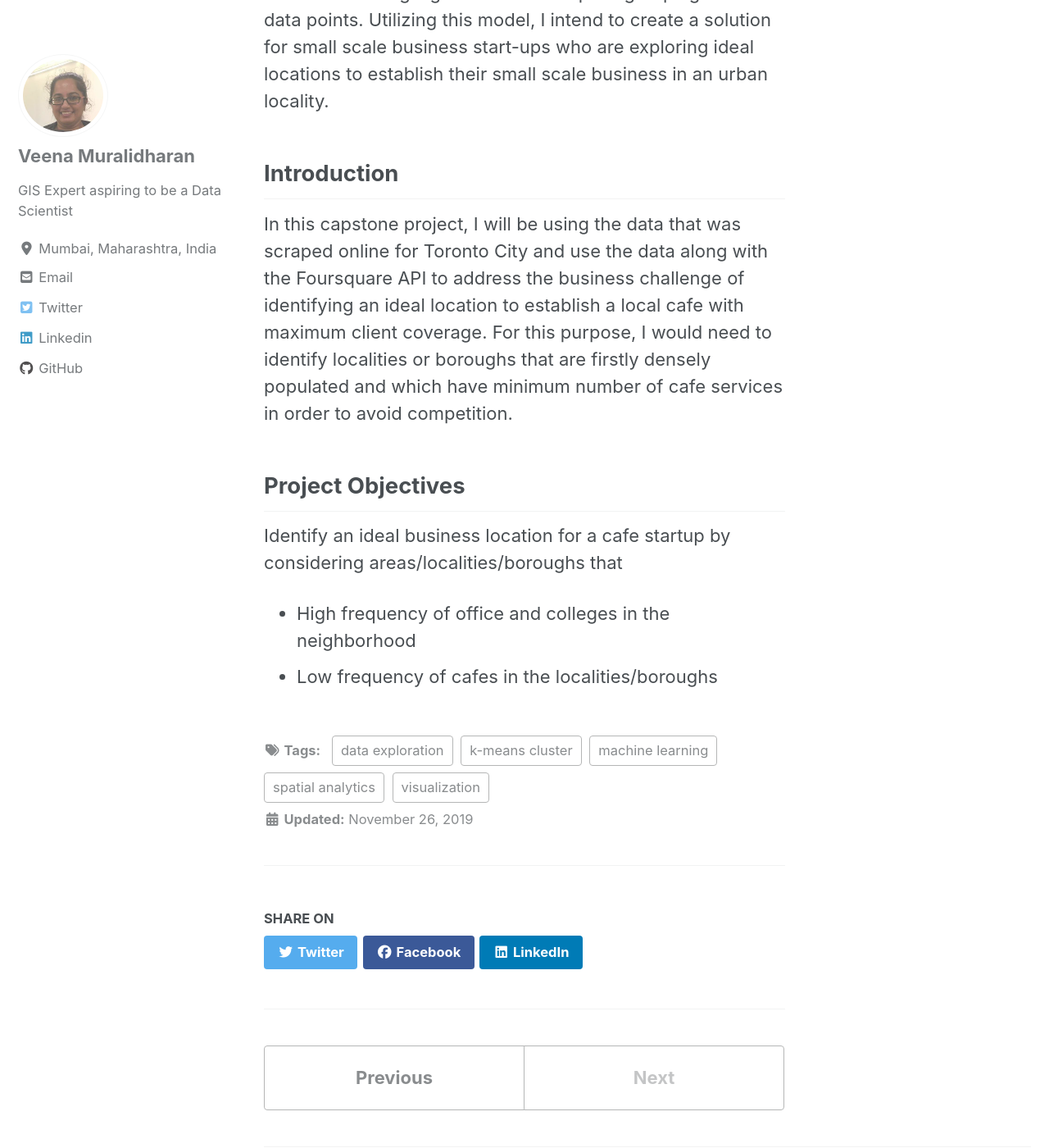
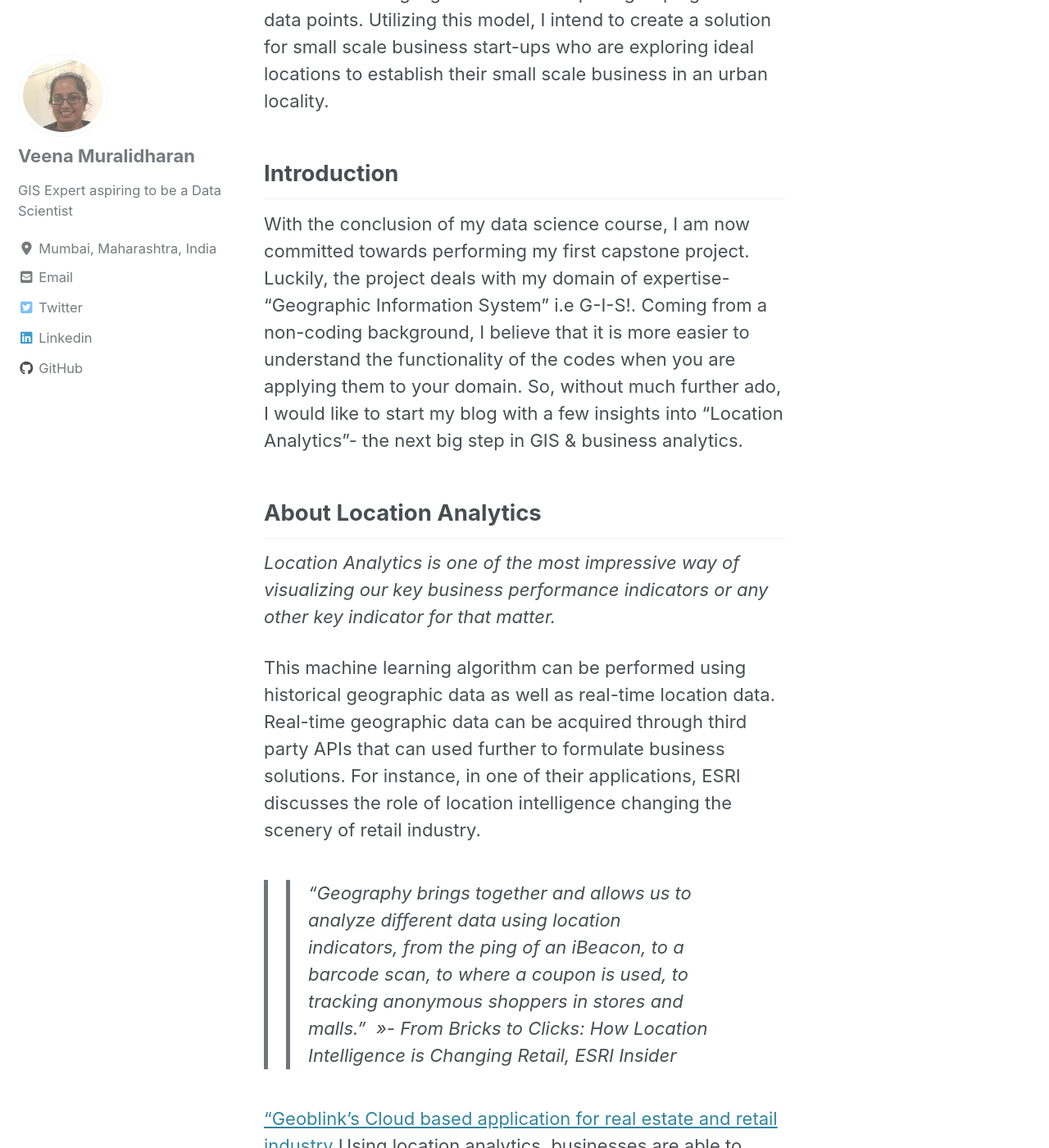
Before and after one commit to veena1486/veena1486.github.io, a Jekyll site: the page built from _posts/2019-11-26-locint.md, in a window 1280 px wide and 1400 px high, scrolled down 574 px. Shown: the whole window at 82% size. Built offline with Jekyll 4.4.1, drawn with Linux system fonts in a browser that asks for light colours; cached includes are drawn as plain includes; nearby versions of some CDN libraries; some of the changed text lies outside the part shown.

Commit message:
Update 2019-11-26-locint.md

```diff
--- a/_posts/2019-11-26-locint.md
+++ b/_posts/2019-11-26-locint.md
@@ -10,9 +10,30 @@
 This data science capstone project deals with the process of leveraging location data acquired from data providers such as Foursquare to explore the neighborhoods within a targeted city and create clustering models. Using K-means cluster, similar locations with minimum distance shall be grouped into clusters. It is the simplest form of unsupervised machine learning algorithm and it helps in grouping similar data points. Utilizing this model, I intend to create a solution for small scale business start-ups who are exploring ideal locations to establish their small scale business in an urban locality.
 
 ## **Introduction**
-In this capstone project, I will be using the data that was scraped online for Toronto City and use the data along with the Foursquare API to address the business challenge of identifying an ideal location to establish a local cafe with maximum client coverage. For this purpose, I would need to identify localities or boroughs that are firstly densely populated and which have minimum number of cafe services in order to avoid competition.
+With the conclusion of my data science course, I am now committed towards performing my first capstone project. Luckily, the project deals with my domain of expertise- “Geographic Information System” i.e G-I-S!. Coming from a non-coding background, I believe that it is more easier to understand the functionality of the codes when you are applying them to your domain. So, without much further ado, I would like to start my blog with a few insights into “Location Analytics”- the next big step in GIS & business analytics.
 
-## **Project Objectives**
+## **About Location Analytics**
+*Location Analytics is one of the most impressive way of visualizing our key business performance indicators or any other key indicator for that matter.*
+
+This machine learning algorithm can be performed using historical geographic data as well as real-time location data. Real-time geographic data can be acquired through third party APIs that can used further to formulate business solutions. For instance, in one of their applications, ESRI discusses the role of location intelligence changing the scenery of retail industry.
+
+>>“Geography brings together and allows us to analyze different data using location indicators, from the ping of an iBeacon, to a barcode scan, to where a coupon is used, to tracking anonymous shoppers in stores and malls.”
+                                    >>- From Bricks to Clicks: How Location Intelligence is Changing Retail, ESRI Insider
+
+["Geoblink's Cloud based application for real estate and retail industry](https://veenamuralidharan.files.wordpress.com/2019/01/geoblink.jpg?w=457&h=266)
+Using location analytics, businesses are able to make strategic decisions based on insights gained through the geography of a region. Furthermore, the application harnesses the potential of geographic data to create an integrative and analytical platform for a high performance business supply chain. An ideal example in this regards would be Geoblink’s cloud based software for real estate and retail analytics which is based on the concept of maps and visualization. It uses geography as its best business tool for strategic planning.
+
+## **Capstone Project**
+### **Project Objectives**
 Identify an ideal business location for a cafe startup by considering areas/localities/boroughs that
  - High frequency of office and colleges in the neighborhood
  - Low frequency of cafes in the localities/boroughs
+
+### **Approach**
+Using location as a strategy, businesses analyze seemingly different data for patterns and trends in their occurrence within a geographic region. Moreover, by visualizing the data, relationships can be identified that are crucial for strategic business planning. So in light of this, I built my first capstone project in machine learning to solve the most common challenge that majority of the businesses face in establishing their market coverage.
+
+One of the most rudimentary problems faced by most of the business startups include spotting ideal locations for their trade with minimum competition from similar businesses. Hence, I worked on the basics of utilizing machine learning techniques, more specifically clustering method, to identify ideal geographical locations. I also accessed third party geo-location data provided by APIs such as Foursquare, Google etc.
+
+*So, coming back to my data science question- How do I identify the ideal neighborhoods for setting up a local cafe/coffee shop?*
+
+For this project, I intended to analyze the neighborhoods of Toronto city to identify ideal locations for starting out a small local cafe business. Hence, to that effect, I used basic postal code information extracted from the Wikipedia page using Python’s web scraping libraries such as Beautiful Soup. Now post data extraction and transformation, I connected to the third party APIs providing location data such as Foursquare to extract information on the most popular venues that are located within a radius of one kilometer.
```
